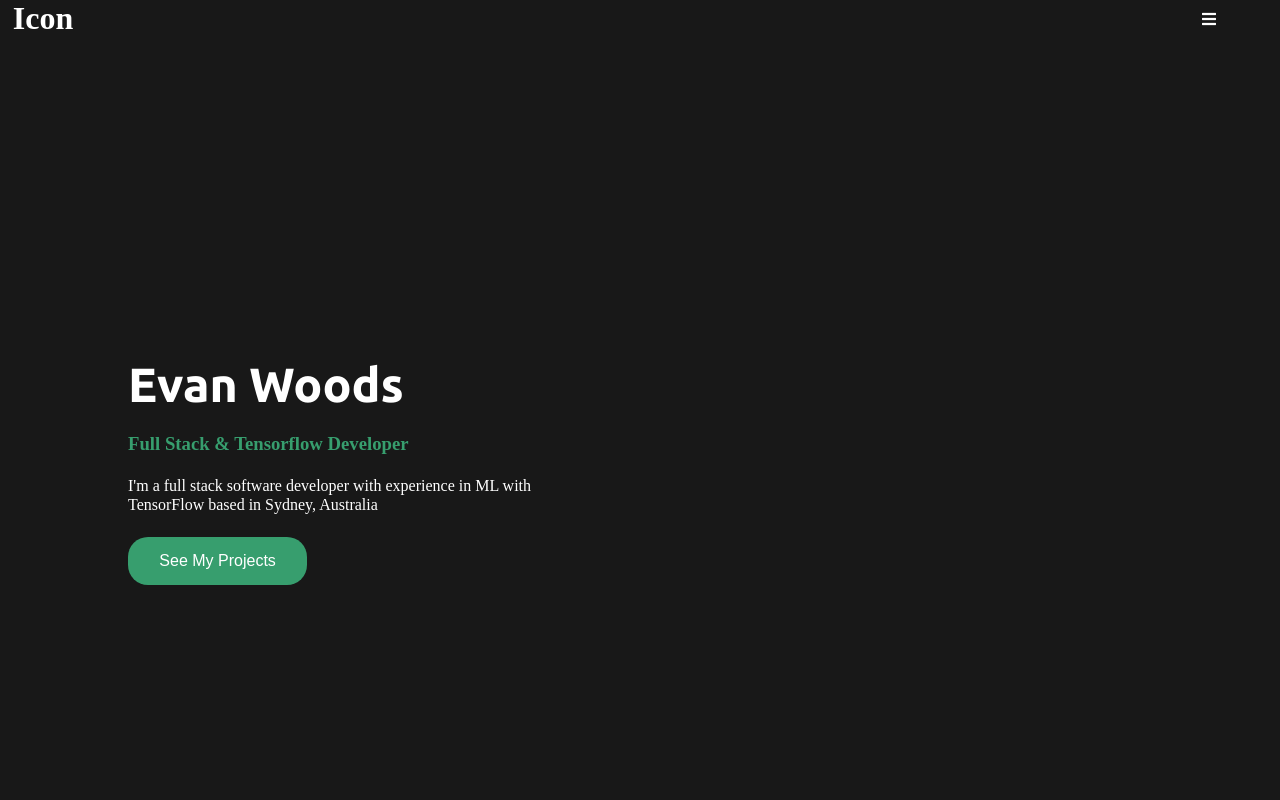
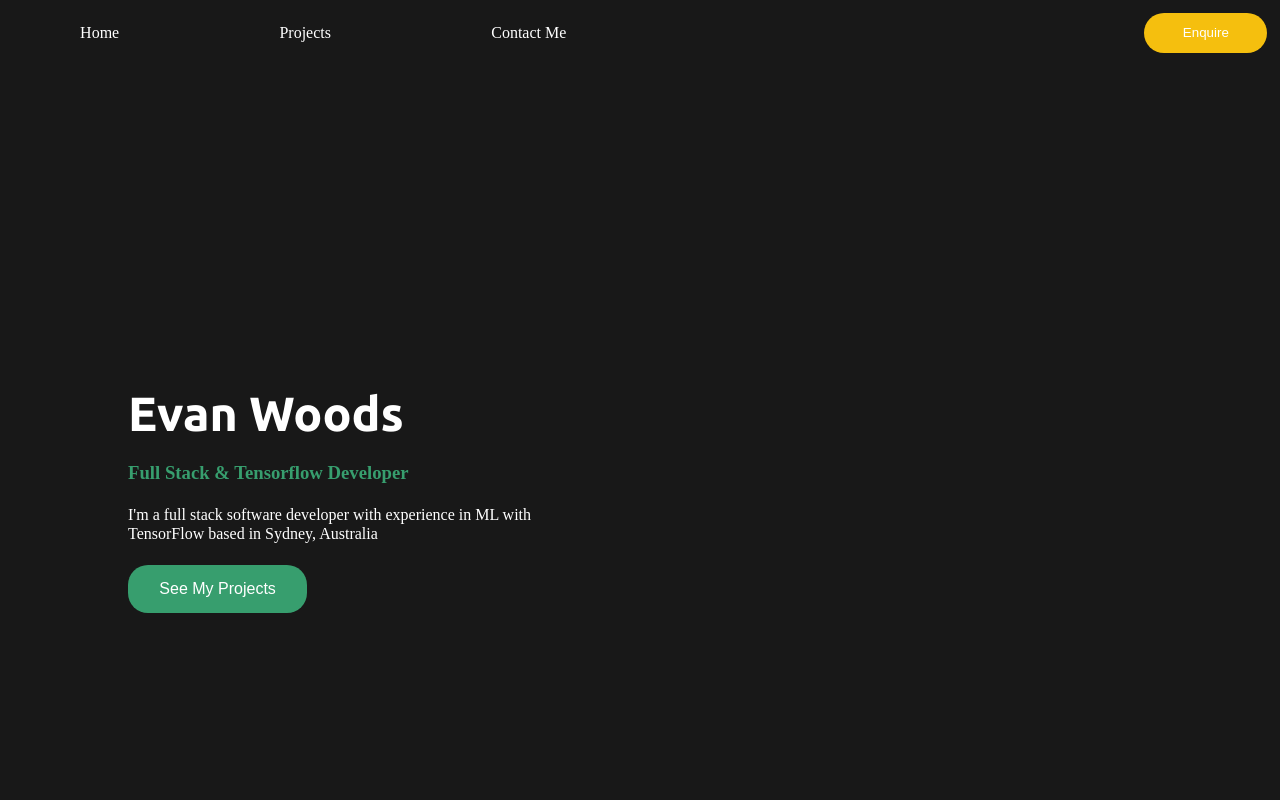
Before and after one commit to EvanCWoods/Evan-Woods-Portfolio, a plain HTML site: page index.html in a window 1280 px wide. Shown: the top 800 px of the page. Drawn offline with Linux system fonts and the light colour scheme.

Commit message:
changed html and css for the header - added an enquirte button to open a form

```diff
--- a/Develop/css/style.css
+++ b/Develop/css/style.css
@@ -16,38 +16,39 @@ body {
 ul {
     list-style: none;
 }
+a {
+    color: var(--green);
+    text-decoration: none;
+}
+#enquire-button {
 
+}
+
+/* Header */
 header {
     display: flex;
-    align-items: center;
+    line-height: 2.5rem;
+    padding: 1% 0 1% 0;
+}
+#header-menu {
+    width: 90%;
+    display: flex;
+}
+.header-option {
+    color: white;
+    padding: 0 7% 0 7%;
+}
+#enquire-button {
+    padding: 0 3% 0 3%;
+    margin-right: 1%;
+    border-radius: 20px;
+    border: none;
+    background: rgb(245, 191, 14);
+    color: white;
 }
 
-#header-title-container {
-    position: relative;
-    left: 1%;
-}
-#menu-button {
-    position: absolute;
-    right: 5%;
-}
 
-#header-menu-container {
-    position: absolute;
-    right: 5%;
-    top: 3%;
-}
-.menu-option {
-    color: white;
-    text-decoration: none;
-}
-.menu-option-container {
-    margin-top: 20px;
-    margin-bottom: 10px;
-}
-.menu-option:hover {
-    color: var(--green);
-}
-
+/* Intro section */
 #intro-section {
     display: flex;
     margin-top: 25%;
@@ -88,6 +89,8 @@ header {
     line-height: 3rem;
 }
 
+
+/* Projects section */
 #projects-section {
     margin-top: 30%;
     display: flex;
--- a/Develop/js/logic.js
+++ b/Develop/js/logic.js
@@ -1,17 +1,3 @@
-const menuButton = document.getElementById("menu-button");
-
-// add event listener to menu button to show menu options
-menuButton.addEventListener("click", () => {
-    let menuContainer = document.getElementById("header-menu-container");
-    if (menuContainer.style.display == "none") {
-        menuContainer.style.display = "block";
-    }
-    else {
-        menuContainer.style.display = "none";
-    }
-});
-
-
 // Add event listener to the project buttons
 const projectButtons = document.getElementById("projects-list");
 projectButtons.addEventListener("click", (event) => {
--- a/index.html
+++ b/index.html
@@ -13,15 +13,12 @@
 </head>
 <body>
     <header>
-        <div id="header-title-container">
-            <h1 id="header-title">Icon</h1>
+        <div id="header-menu">
+            <a class="header-option" href="">Home</a>
+            <a class="header-option" href="">Projects</a>
+            <a class="header-option" href="">Contact Me</a>
         </div>
-        <i id="menu-button" class="fas fa-bars"></i>
-        <ul id="header-menu-container" dir="rtl" style="display: none;">
-            <li class="menu-option-container"><a class="menu-option" href="">About Me</a></li>
-            <li class="menu-option-container"><a class="menu-option" href="">Projects</a></li>
-            <li class="menu-option-container"><a class="menu-option" href="">Contact Me</a></li>
-        </ul>
+        <button id="enquire-button">Enquire</button>
     </header>
 
     <main>
```
